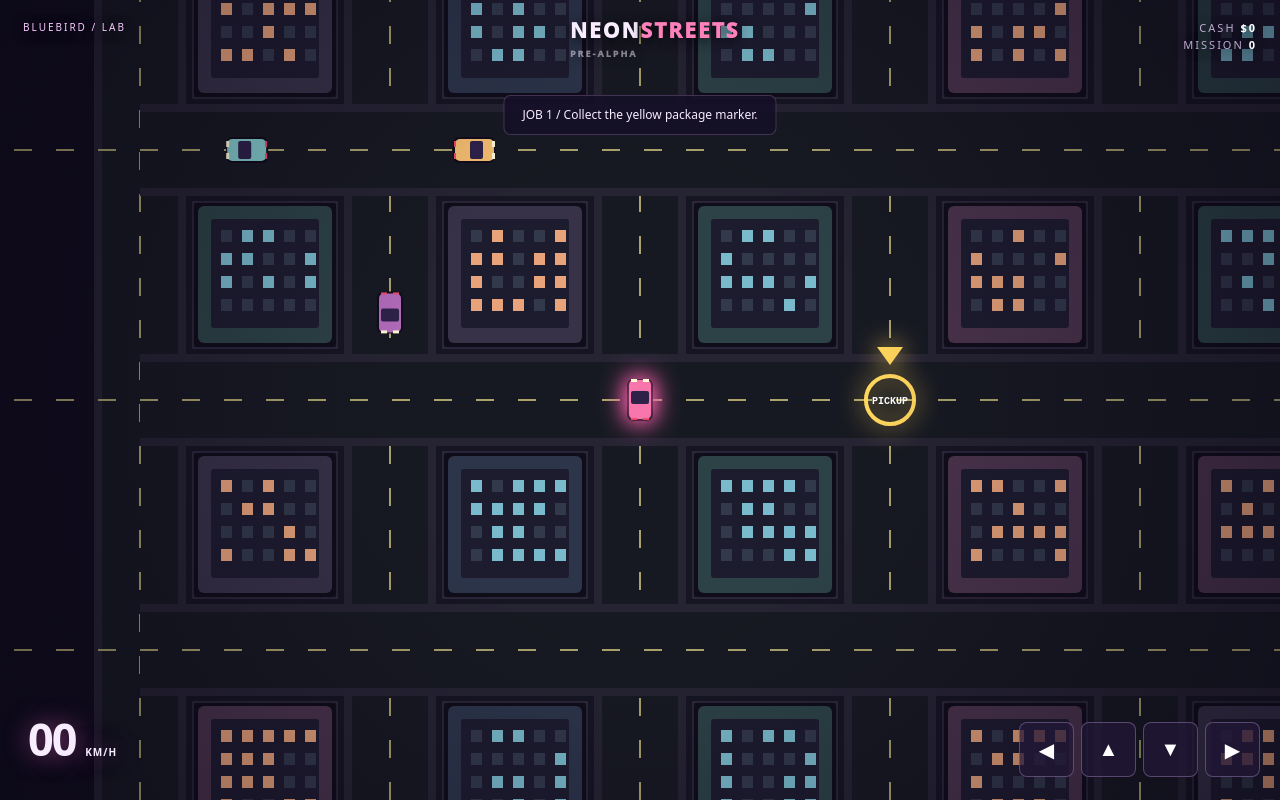
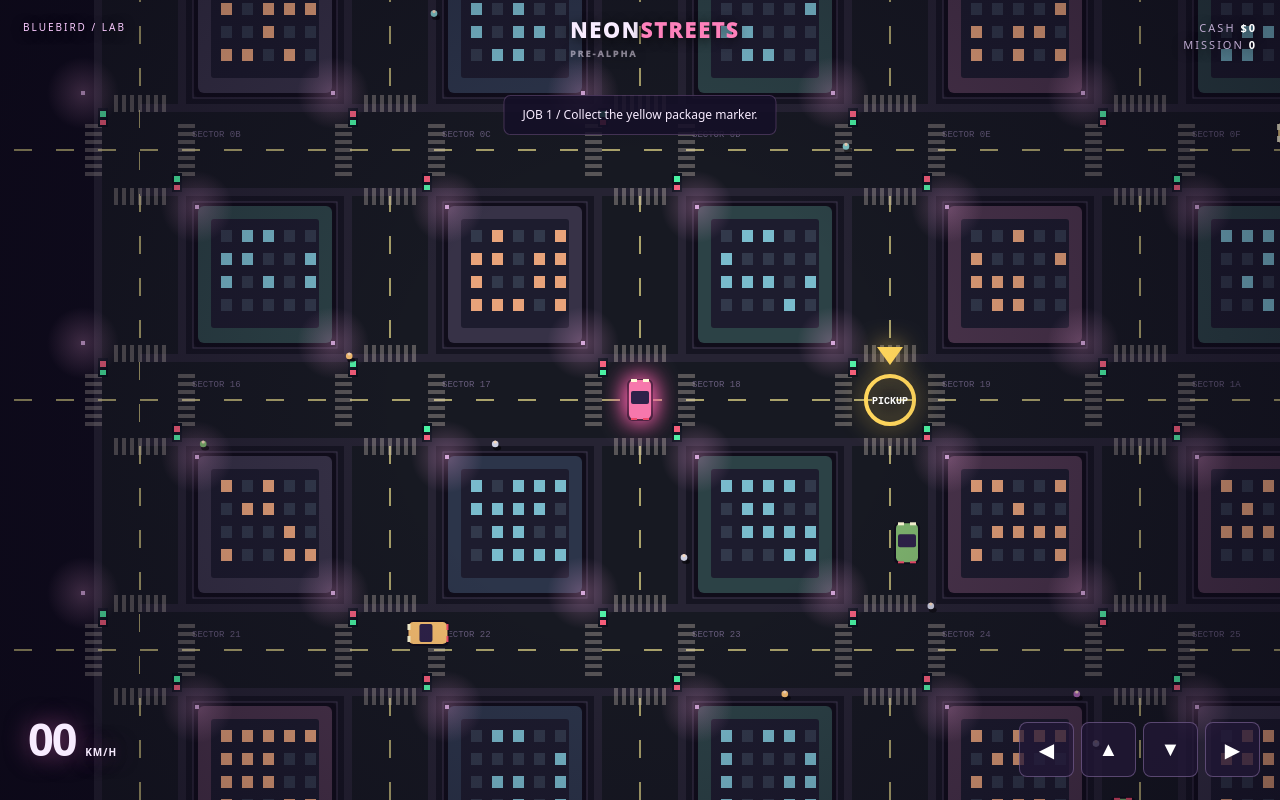
Before and after one commit to Bluebird-Studio/Bluebird-Studio.github.io, a plain HTML site: page experiments/neon-streets/index.html in a window 1280 px wide. Both pictures are taken after a click on the button "START ENGINE ↗". Drawn offline with Linux system fonts and the light colour scheme; animation ran at ten frames a second.

Commit message:
Neon world simulation integration (#3)
* feat(neon): deterministic vehicle physics, traffic signals, road-grid police pursuit, pedestrians

* fix(neon): pursue via stable road-grid waypoints without intersection snap stalls

* feat(neon): cullable crosswalks, neon streetlights, traffic signals, pedestrians and police art

* fix: adjust sidewalk positions

* chore: note integration work

* style: prepare modular world

* feat: consume shared world geometry module

* fix(neon): load integrated game as native ES module

* refactor(neon): initialize live world simulation actors and native modules

* test(neon): vehicle simulation sanity

* feat(neon): advance world clock

* style(neon): clarify native module integration

* chore(neon): mark world integration point

* fix(neon): restore road collision symbol while world integration proceeds

* test(neon): enforce live world integration, road physics and traffic

* fix(neon): wire real vehicle traffic pedestrian police simulation into live game loop

* test(neon): correct road assertion and verify diagonal collision

* test(neon): enforce active pursuit and pedestrian simulation

```diff
--- a/experiments/neon-streets/game.js
+++ b/experiments/neon-streets/game.js
@@ -1,3 +1,5 @@
+import { isRoad, CITY, BLOCK, ROAD, makeVehicle, stepVehicle, createTraffic, stepTraffic, createPolice, stepPolice, collidePlayerWithActors, createPedestrians, stepPedestrians } from './world-sim.mjs';
+import { drawCityDetails, drawPedestrians, drawPoliceCar } from './world-art.mjs';
 (() => {
 'use strict';
 const canvas = document.getElementById('canvas');
@@ -7,21 +9,19 @@ const missionsEl = document.getElementById('missions');
 const speedEl = document.getElementById('speed');
 const missionEl = document.getElementById('mission');
 const startEl = document.getElementById('start');
-const CITY = 2500, BLOCK = 250, ROAD = 76;
 let w = 0, h = 0, dpr = 1, last = performance.now(), playing = false;
 let cash = 0, deliveries = 0, policeHeat = 0, stage = 'pickup';
 const keys = new Set();
-const car = { x: 500, y: 500, angle: -Math.PI / 2, speed: 0 };
+const car = makeVehicle();
 const pickups = [[750,500],[1000,1000],[1750,1250],[500,1750],[2000,2000],[1250,750],[750,2000]];
 const drops = [[1500,500],[500,1250],[750,1750],[2000,750],[1000,2000],[1750,1500],[250,250]];
 let marker = pickups[0];
-const traffic = [];
-for (let i = 0; i < 24; i++) {
-  const row = 1 + (i * 7 % 9);
-  const col = 1 + (i * 11 % 9);
-  const horizontal = i % 2 === 0;
-  traffic.push({ x: col * BLOCK, y: row * BLOCK, dx: horizontal ? (i % 4 === 0 ? 1 : -1) : 0, dy: !horizontal ? (i % 3 === 0 ? 1 : -1) : 0, speed: 60 + i % 5 * 14, tint: ['#f6be70','#b16bba','#82caca','#80b66f'][i % 4] });
-}
+const traffic = createTraffic(28);
+const pedestrians = createPedestrians(48);
+const police = [];
+let worldTime = 0, impactFlash = 0, policeSpawnCooldown = 0;
+let lastImpactTime = -10;
+// World simulation is activated in the frame loop.
 function resize() {
   dpr = Math.min(2, window.devicePixelRatio || 1);
   w = window.innerWidth;
@@ -32,11 +32,6 @@ function resize() {
 }
 window.addEventListener('resize', resize);
 resize();
-function isRoad(x, y, margin = 0) {
-  const dx = Math.abs(((x + BLOCK / 2) % BLOCK + BLOCK) % BLOCK - BLOCK / 2);
-  const dy = Math.abs(((y + BLOCK / 2) % BLOCK + BLOCK) % BLOCK - BLOCK / 2);
-  return dx < ROAD / 2 - margin || dy < ROAD / 2 - margin;
-}
 const seed = (x, y) => {
   const n = Math.sin(x * 127.1 + y * 311.7) * 43758.5453;
   return n - Math.floor(n);
@@ -141,21 +136,14 @@ function tick(now) {
   const dt = Math.min(.05, Math.max(0, (now - last) / 1000));
   last = now;
   if (playing) {
+    worldTime += dt;
     const throttle = Number(keys.has('ArrowUp') || keys.has('KeyW')) - Number(keys.has('ArrowDown') || keys.has('KeyS'));
     const steer = Number(keys.has('ArrowRight') || keys.has('KeyD')) - Number(keys.has('ArrowLeft') || keys.has('KeyA'));
-    car.speed += throttle * 260 * dt;
-    car.speed *= Math.pow(.982, dt * 60);
-    if (!throttle && Math.abs(car.speed) < .5) car.speed = 0;
-    car.speed = Math.max(-100, Math.min(275, car.speed));
-    car.angle += steer * dt * 2.25 * Math.min(1, Math.abs(car.speed) / 60) * (car.speed < 0 ? -1 : 1);
-    const nextX = car.x + Math.cos(car.angle) * car.speed * dt;
-    const nextY = car.y + Math.sin(car.angle) * car.speed * dt;
-    if (isRoad(nextX, nextY, 6) && nextX > 20 && nextX < CITY - 20 && nextY > 20 && nextY < CITY - 20) {
-      car.x = nextX;
-      car.y = nextY;
-    } else {
-      if (Math.abs(car.speed) > 75) policeHeat = Math.min(5, policeHeat + dt);
-      car.speed *= -.25;
+    const physics = stepVehicle(car, { throttle, steer, handbrake: keys.has('Space') }, dt);
+    if (physics.collided && physics.impactSpeed > 55) {
+      policeHeat = Math.min(5, policeHeat + .5);
+      impactFlash = .3;
+      lastImpactTime = worldTime;
     }
     if (Math.hypot(car.x - marker[0], car.y - marker[1]) < 37) {
       if (stage === 'pickup') {
@@ -170,18 +158,27 @@ function tick(now) {
         resetMission();
       }
     }
-    for (const t of traffic) {
-      t.x += t.dx * t.speed * dt;
-      t.y += t.dy * t.speed * dt;
-      if (t.x < 0) t.x = CITY;
-      if (t.x > CITY) t.x = 0;
-      if (t.y < 0) t.y = CITY;
-      if (t.y > CITY) t.y = 0;
-      if (Math.hypot(car.x - t.x, car.y - t.y) < 25 && Math.abs(car.speed) > 10) {
-        car.speed *= -.3;
-        policeHeat = Math.min(5, policeHeat + .5);
+    stepTraffic(traffic, dt, worldTime, car);
+    stepPedestrians(pedestrians, dt);
+    policeSpawnCooldown = Math.max(0, policeSpawnCooldown - dt);
+    const desiredPolice = Math.min(3, Math.floor(policeHeat + .2));
+    if (police.length < desiredPolice && policeSpawnCooldown === 0) {
+      police.push(createPolice(car, police.length));
+      policeSpawnCooldown = 2;
+    }
+    if (police.length > desiredPolice && policeHeat < .5) police.length = 0;
+    stepPolice(police, car, dt);
+    const actorCollision = collidePlayerWithActors(car, traffic, police);
+    if (actorCollision.impact) {
+      impactFlash = .32;
+      lastImpactTime = worldTime;
+      policeHeat = Math.min(5, policeHeat + (actorCollision.police ? 1.1 : .55));
+      if (actorCollision.police && cash >= 100) {
+        cash -= 100;
+        cashEl.textContent = '$' + cash.toLocaleString();
       }
     }
+    impactFlash = Math.max(0, impactFlash - dt);
     speedEl.innerHTML = String(Math.round(Math.abs(car.speed) * .65)).padStart(2,'0') + ' <span>KM/H</span>';
     policeHeat = Math.max(0, policeHeat - dt * .025);
   }
@@ -193,10 +190,16 @@ function tick(now) {
   ctx.rect(0, 0, w, h);
   ctx.clip();
   worldBackground(cx, cy);
+  drawCityDetails(ctx, cx, cy, w, h, worldTime);
+  drawPedestrians(ctx, pedestrians, cx, cy, w, h, worldTime);
   for (const t of traffic) {
     const x = t.x - cx, y = t.y - cy;
     if (x < -40 || y < -40 || x > w + 40 || y > h + 40) continue;
-    drawCar(x, y, Math.atan2(t.dy, t.dx), t.tint, false);
+    drawCar(x, y, t.angle, t.tint, false);
+  }
+  for (const p of police) {
+    const x = p.x - cx, y = p.y - cy;
+    if (x >= -45 && y >= -45 && x <= w + 45 && y <= h + 45) drawPoliceCar(ctx, x, y, p.angle, worldTime);
   }
   drawMarker(marker[0] - cx, marker[1] - cy, stage === 'pickup' ? 'PICKUP' : 'DROP', stage === 'pickup' ? '#ffd65c' : '#f68cff', now);
   drawCar(w / 2, h / 2, car.angle, '#f777ac', true);
@@ -206,6 +209,10 @@ function tick(now) {
   glow.addColorStop(1,'#070411a3');
   ctx.fillStyle=glow;
   ctx.fillRect(0,0,w,h);
+  if (impactFlash > 0) {
+    ctx.fillStyle = 'rgba(255, 80, 120, ' + (impactFlash * .24) + ')';
+    ctx.fillRect(0, 0, w, h);
+  }
   if (policeHeat > .2) {
     ctx.fillStyle='#ffa4b4';
     ctx.font='bold 12px monospace';
--- a/experiments/neon-streets/index.html
+++ b/experiments/neon-streets/index.html
@@ -1,3 +1,3 @@
 <!DOCTYPE html>
 <html lang="en"><head><meta charset="UTF-8"><meta name="viewport" content="width=device-width,initial-scale=1,viewport-fit=cover"><meta name="theme-color" content="#110b22"><title>Neon Streets — Bluebird Studio</title><link rel="stylesheet" href="./style.css"></head>
-<body><div id="shell"><canvas id="canvas" aria-label="Neon Streets driving game"></canvas><header><a href="../../">BLUEBIRD / LAB</a><div class="brand">NEON<span>STREETS</span><small>PRE-ALPHA</small></div><div class="score">CASH <b id="cash">$0</b><br>MISSION <b id="missions">0</b></div></header><div id="mission">Find the yellow marker to collect a package.</div><div id="speed">00 <span>KM/H</span></div><div id="controls"><button data-key="ArrowLeft">◀</button><button data-key="ArrowUp">▲</button><button data-key="ArrowDown">▼</button><button data-key="ArrowRight">▶</button></div><div id="start"><div class="panel"><div class="eyebrow">A TOP-DOWN DRIVING EXPERIMENT</div><h1>NEON<br>STREETS</h1><p>A living city. A stolen moment. One more delivery.</p><button id="play">START ENGINE ↗</button><p class="help">↑ accelerate · ↓ reverse · ← → steer · collect yellow pickups, deliver to purple drop-offs · touch buttons supported</p></div></div></div><script src="./game.js" defer></script></body></html>
+<body><div id="shell"><canvas id="canvas" aria-label="Neon Streets driving game"></canvas><header><a href="../../">BLUEBIRD / LAB</a><div class="brand">NEON<span>STREETS</span><small>PRE-ALPHA</small></div><div class="score">CASH <b id="cash">$0</b><br>MISSION <b id="missions">0</b></div></header><div id="mission">Find the yellow marker to collect a package.</div><div id="speed">00 <span>KM/H</span></div><div id="controls"><button data-key="ArrowLeft">◀</button><button data-key="ArrowUp">▲</button><button data-key="ArrowDown">▼</button><button data-key="ArrowRight">▶</button></div><div id="start"><div class="panel"><div class="eyebrow">A TOP-DOWN DRIVING EXPERIMENT</div><h1>NEON<br>STREETS</h1><p>A living city. A stolen moment. One more delivery.</p><button id="play">START ENGINE ↗</button><p class="help">↑ accelerate · ↓ reverse · ← → steer · Space handbrake · collect yellow pickups, deliver to purple drop-offs · touch buttons supported</p></div></div></div><script type="module" src="./game.js"></script></body></html>
--- /dev/null
+++ b/experiments/neon-streets/world-art.mjs
@@ -0,0 +1,84 @@
+import { BLOCK, CITY } from './world-sim.mjs';
+// Visual details are viewport-culled and do not modify collision geometry.
+export function drawCityDetails(ctx, cx, cy, w, h, seconds) {
+  const firstX = Math.max(0, Math.floor((cx - 90) / BLOCK));
+  const lastX = Math.min(CITY / BLOCK, Math.ceil((cx + w + 90) / BLOCK));
+  const firstY = Math.max(0, Math.floor((cy - 90) / BLOCK));
+  const lastY = Math.min(CITY / BLOCK, Math.ceil((cy + h + 90) / BLOCK));
+  for (let i = firstX; i <= lastX; i++) for (let j = firstY; j <= lastY; j++) {
+    const x = i * BLOCK - cx, y = j * BLOCK - cy;
+    // Four high-contrast pedestrian crossings, kept outside the road centre.
+    ctx.fillStyle = '#e5d7cc50';
+    for (let k = -3; k <= 3; k++) {
+      const off = k * 8;
+      ctx.fillRect(x + off - 2, y - 55, 4, 17);
+      ctx.fillRect(x + off - 2, y + 38, 4, 17);
+      ctx.fillRect(x - 55, y + off - 2, 17, 4);
+      ctx.fillRect(x + 38, y + off - 2, 17, 4);
+    }
+    // Animated opposing signal phases at junction corners.
+    const eastWestGreen = Math.floor(seconds / 6 + (i + j) % 2) % 2 === 1;
+    ctx.fillStyle = '#0b111c';
+    ctx.fillRect(x - 42, y - 42, 10, 19);
+    ctx.fillRect(x + 32, y + 23, 10, 19);
+    ctx.fillStyle = eastWestGreen ? '#48f4a3' : '#f65d79';
+    ctx.fillRect(x - 40, y - 39, 6, 6);
+    ctx.fillRect(x + 34, y + 26, 6, 6);
+    ctx.fillStyle = eastWestGreen ? '#f65d79' : '#48f4a3';
+    ctx.fillRect(x - 40, y - 30, 6, 5);
+    ctx.fillRect(x + 34, y + 35, 6, 5);
+    // Neon pools around intersection lamp posts.
+    for (const [dx,dy] of [[-57,-57],[57,57]]) {
+      const lx = x + dx, ly = y + dy;
+      const glow = ctx.createRadialGradient(lx,ly,1,lx,ly,36);
+      glow.addColorStop(0,'#f3a4dc48');
+      glow.addColorStop(1,'#f3a4dc00');
+      ctx.fillStyle = glow;
+      ctx.fillRect(lx - 36,ly - 36,72,72);
+      ctx.fillStyle = '#d4a7d9';
+      ctx.fillRect(lx - 2,ly - 2,4,4);
+    }
+    // Street labels for wayfinding and visual texture.
+    if (i < CITY / BLOCK && j < CITY / BLOCK) {
+      ctx.save();
+      ctx.translate(x + 52, y - 13);
+      ctx.fillStyle = '#c4a9e477';
+      ctx.font = '9px monospace';
+      ctx.fillText('SECTOR ' + (i + j * 11).toString(16).toUpperCase().padStart(2,'0'), 0, 0);
+      ctx.restore();
+    }
+  }
+}
+export function drawPedestrians(ctx, pedestrians, cx, cy, w, h, seconds) {
+  for (const p of pedestrians) {
+    const x = p.x - cx, y = p.y - cy;
+    if (x < -20 || y < -20 || x > w + 20 || y > h + 20) continue;
+    ctx.fillStyle = '#0008';
+    ctx.beginPath(); ctx.ellipse(x + 2,y + 4,4,2.5,0,0,Math.PI*2);ctx.fill();
+    ctx.fillStyle = p.color;
+    ctx.beginPath();ctx.arc(x,y,3.3,0,Math.PI*2);ctx.fill();
+    ctx.fillStyle = '#f7d9bd';
+    ctx.beginPath();ctx.arc(x,y - 2,1.6,0,Math.PI*2);ctx.fill();
+  }
+}
+export function drawPoliceCar(ctx, x, y, angle, seconds) {
+  ctx.save();
+  ctx.translate(x,y);
+  ctx.rotate(angle + Math.PI / 2);
+  ctx.shadowColor = '#629bff';
+  ctx.shadowBlur = 18;
+  ctx.fillStyle = '#131b36';
+  ctx.fillRect(-13,-20,26,40);
+  ctx.fillStyle = '#e7e5ef';
+  ctx.fillRect(-10,-17,20,34);
+  ctx.fillStyle = '#1b2947';
+  ctx.fillRect(-8,-8,16,13);
+  ctx.shadowBlur = 0;
+  ctx.fillStyle = Math.sin(seconds * 18) > 0 ? '#f04e78' : '#50a9ff';
+  ctx.fillRect(-9,-4,9,4);
+  ctx.fillStyle = Math.sin(seconds * 18) > 0 ? '#50a9ff' : '#f04e78';
+  ctx.fillRect(0,-4,9,4);
+  ctx.fillStyle = '#fff7c7';
+  ctx.fillRect(-9,-19,6,2);ctx.fillRect(3,-19,6,2);
+  ctx.restore();
+}
--- /dev/null
+++ b/experiments/neon-streets/world-sim.mjs
@@ -0,0 +1,181 @@
+// Standalone, deterministic world simulation. No DOM or canvas dependency.
+// Keep this module independent of mission state so parallel mission work can integrate cleanly.
+export const CITY = 2500;
+export const BLOCK = 250;
+export const ROAD = 76;
+export const MAX_SPEED = 290;
+const TAU = Math.PI * 2;
+export const clamp = (value, low, high) => Math.max(low, Math.min(high, value));
+export const distance = (a, b) => Math.hypot(a.x - b.x, a.y - b.y);
+const roadOffset = coordinate => Math.abs(((coordinate + BLOCK / 2) % BLOCK + BLOCK) % BLOCK - BLOCK / 2);
+
+export function isRoad(x, y, margin = 0) {
+  if (!Number.isFinite(x) || !Number.isFinite(y) || x < 0 || y < 0 || x > CITY || y > CITY) return false;
+  return roadOffset(x) < ROAD / 2 - margin || roadOffset(y) < ROAD / 2 - margin;
+}
+export function canDrive(x, y, radius = 11) {
+  if (x < radius || y < radius || x > CITY - radius || y > CITY - radius) return false;
+  return [[-radius,-radius],[-radius,radius],[radius,-radius],[radius,radius]].every(([dx,dy]) => isRoad(x + dx,y + dy));
+}
+export function makeVehicle(x = 500, y = 500, angle = -Math.PI / 2) {
+  return { x, y, angle, speed: 0, impactCooldown: 0 };
+}
+// Integrate in bounded steps so a low frame rate cannot tunnel through buildings.
+export function stepVehicle(vehicle, controls, dt) {
+  dt = clamp(Number.isFinite(dt) ? dt : 0, 0, .12);
+  const input = clamp(controls.throttle || 0, -1, 1);
+  const steer = clamp(controls.steer || 0, -1, 1);
+  const handbrake = !!controls.handbrake;
+  const oldSpeed = vehicle.speed;
+  const acceleration = input * (input * vehicle.speed < 0 ? 510 : (input < 0 ? 225 : 320));
+  vehicle.speed = clamp(vehicle.speed + acceleration * dt, -130, MAX_SPEED);
+  vehicle.speed *= Math.exp(-(handbrake ? 4.3 : (input ? .26 : 1.9)) * dt);
+  if (!input && Math.abs(vehicle.speed) < 1) vehicle.speed = 0;
+  const steerScale = Math.min(1, Math.abs(vehicle.speed) / 75);
+  vehicle.angle += steer * 2.45 * steerScale * Math.sign(vehicle.speed || 1) * dt;
+  vehicle.angle = (vehicle.angle + TAU) % TAU;
+  const steps = Math.max(1, Math.ceil(Math.abs(vehicle.speed * dt) / 6));
+  const stepX = Math.cos(vehicle.angle) * vehicle.speed * dt / steps;
+  const stepY = Math.sin(vehicle.angle) * vehicle.speed * dt / steps;
+  let collided = false;
+  for (let i = 0; i < steps; i++) {
+    if (canDrive(vehicle.x + stepX, vehicle.y + stepY)) {
+      vehicle.x += stepX;
+      vehicle.y += stepY;
+    } else {
+      vehicle.speed = -oldSpeed * .13;
+      collided = true;
+      break;
+    }
+  }
+  vehicle.impactCooldown = Math.max(0, (vehicle.impactCooldown || 0) - dt);
+  return { collided, impactSpeed: Math.abs(oldSpeed) };
+}
+const PAINTS = ['#f6be70','#b16bba','#82caca','#80b66f','#cdd0e2','#dc7c83','#f0d180'];
+export function createTraffic(count = 26) {
+  return Array.from({ length: count }, (_, i) => {
+    const horizontal = i % 2 === 0;
+    const sign = i % 4 < 2 ? 1 : -1;
+    const row = 1 + ((i * 7 + 3) % 9);
+    const col = 1 + ((i * 11 + 5) % 9);
+    const progress = ((i * 173 + 89) % (CITY - 220)) + 100;
+    return {
+      id: i, x: horizontal ? progress : col * BLOCK - sign * 17,
+      y: horizontal ? row * BLOCK + sign * 17 : progress,
+      axis: horizontal ? 'x' : 'y', sign, speed: 58 + (i * 17 % 47),
+      angle: horizontal ? (sign > 0 ? 0 : Math.PI) : (sign > 0 ? Math.PI / 2 : -Math.PI / 2),
+      tint: PAINTS[i % PAINTS.length], wait: 0, turnAt: -1, emergency: false
+    };
+  });
+}
+function wrapTraffic(t) {
+  // Wrap at the boundary without leaving the drivable lanes.
+  if (t.axis === 'x') {
+    if (t.x > CITY - 18) t.x = 18;
+    if (t.x < 18) t.x = CITY - 18;
+  } else {
+    if (t.y > CITY - 18) t.y = 18;
+    if (t.y < 18) t.y = CITY - 18;
+  }
+}
+export function stepTraffic(traffic, dt, seconds, player) {
+  dt = clamp(dt, 0, .08);
+  for (const t of traffic) {
+    const coordinate = t.axis === 'x' ? t.x : t.y;
+    const cross = Math.round(coordinate / BLOCK) * BLOCK;
+    const nextCross = t.sign > 0 ? Math.ceil((coordinate + 1) / BLOCK) * BLOCK : Math.floor((coordinate - 1) / BLOCK) * BLOCK;
+    const approach = (nextCross - coordinate) * t.sign;
+    const lane = t.axis === 'x' ? t.y : t.x;
+    const crossStreet = Math.round(lane / BLOCK) * BLOCK;
+    const red = (Math.floor(seconds / 6 + (Math.round(nextCross / BLOCK) + Math.round(crossStreet / BLOCK)) % 2) % 2) === (t.axis === 'x' ? 0 : 1);
+    let blocked = false;
+    if (approach > 5 && approach < 48 && red) blocked = true;
+    if (player && Math.hypot(player.x - t.x, player.y - t.y) < 48) blocked = true;
+    for (const other of traffic) {
+      if (other === t || other.axis !== t.axis || other.sign !== t.sign) continue;
+      const lateral = Math.abs((t.axis === 'x' ? other.y - t.y : other.x - t.x));
+      const forward = (t.axis === 'x' ? other.x - t.x : other.y - t.y) * t.sign;
+      if (lateral < 10 && forward > 0 && forward < 43) { blocked = true; break; }
+    }
+    const desired = blocked ? 0 : t.speed;
+    t.wait = clamp(t.wait + (desired - t.wait) * Math.min(1, dt * (blocked ? 5 : 2.4)), 0, t.speed);
+    const movement = t.sign * t.wait * dt;
+    if (t.axis === 'x') t.x += movement;
+    else t.y += movement;
+    wrapTraffic(t);
+  }
+}
+// Road-grid navigation means pursuers turn at intersections rather than drive through buildings.
+export function createPolice(player, id = 0) {
+  const px = clamp(Math.round(player.x / BLOCK) * BLOCK + (id % 2 ? -2 : 2) * BLOCK, BLOCK, CITY - BLOCK);
+  const py = clamp(Math.round(player.y / BLOCK) * BLOCK + (id % 2 ? 1 : -1) * BLOCK, BLOCK, CITY - BLOCK);
+  return { id, x: px, y: py, tx: px, ty: py, dir: 0, speed: 135 + id * 16, tint: '#4d95f5', angle: 0, siren: 0 };
+}
+const DIRS = [[1,0],[0,1],[-1,0],[0,-1]];
+// Follow explicit intersection-to-intersection waypoints. Never repeatedly snap to a nearby junction.
+export function stepPolice(police, player, dt) {
+  dt = clamp(dt, 0, .08);
+  for (const p of police) {
+    if (!Number.isFinite(p.tx)) { p.tx = p.x; p.ty = p.y; }
+    let remaining = p.speed * dt;
+    let iterations = 0;
+    while (remaining > 0 && iterations++ < 3) {
+      const toTarget = Math.hypot(p.tx - p.x, p.ty - p.y);
+      if (toTarget < 1e-5) {
+        const choices = DIRS.map(([dx,dy],dir) => ({
+          dir, dx, dy, nx: p.x + dx * BLOCK, ny: p.y + dy * BLOCK
+        })).filter(q => q.nx >= 0 && q.nx <= CITY && q.ny >= 0 && q.ny <= CITY);
+        choices.sort((a,b) => {
+          const score = q => Math.abs(q.nx - player.x) + Math.abs(q.ny - player.y)
+            + (q.dir === ((p.dir + 2) % 4) ? 25 : 0);
+          return score(a) - score(b);
+        });
+        const next = choices[0];
+        if (!next) break;
+        p.dir = next.dir;
+        p.tx = next.nx;
+        p.ty = next.ny;
+        p.angle = Math.atan2(next.dy,next.dx);
+        continue;
+      }
+      const move = Math.min(remaining, toTarget);
+      p.x += (p.tx - p.x) / toTarget * move;
+      p.y += (p.ty - p.y) / toTarget * move;
+      remaining -= move;
+      if (move >= toTarget - 1e-5) { p.x = p.tx; p.y = p.ty; }
+    }
+    p.siren += dt * 8;
+  }
+}
+export function collidePlayerWithActors(player, traffic, police) {
+  if ((player.impactCooldown || 0) > 0) return { impact: false, police: false };
+  const policeHit = police.some(p => distance(player,p) < 27);
+  const trafficHit = traffic.some(t => distance(player,t) < 26);
+  if (policeHit || trafficHit) {
+    player.speed *= -.22;
+    player.impactCooldown = .85;
+  }
+  return { impact: policeHit || trafficHit, police: policeHit };
+}
+export function createPedestrians(count = 35) {
+  return Array.from({ length: count }, (_, i) => {
+    const horizontal = i % 2 === 0;
+    const row = 1 + ((i * 7 + 1) % 9), col = 1 + ((i * 13 + 2) % 9);
+    const side = i % 4 < 2 ? 1 : -1;
+    return {
+      x: horizontal ? 80 + ((i * 137) % 2320) : col * BLOCK + side * 44,
+      y: horizontal ? row * BLOCK + side * 44 : 80 + ((i * 179) % 2320),
+      horizontal, direction: i % 3 ? 1 : -1, speed: 12 + (i * 7 % 14),
+      color: PAINTS[(i + 3) % PAINTS.length]
+    };
+  });
+}
+export function stepPedestrians(pedestrians, dt) {
+  for (const p of pedestrians) {
+    if (p.horizontal) p.x += p.direction * p.speed * dt;
+    else p.y += p.direction * p.speed * dt;
+    if (p.x < 55 || p.x > CITY - 55 || p.y < 55 || p.y > CITY - 55) p.direction *= -1;
+    p.x = clamp(p.x,55,CITY-55);
+    p.y = clamp(p.y,55,CITY-55);
+  }
+}
```
Also changed, not shown: experiments/neon-streets/physics-smoke.test.mjs (added, +4 -0 lines), experiments/neon-streets/style.css (+1 -0 lines), experiments/tests/neon-world.test.mjs (added, +45 -0 lines), experiments/neon-streets/physics-smoke.txt (added).
